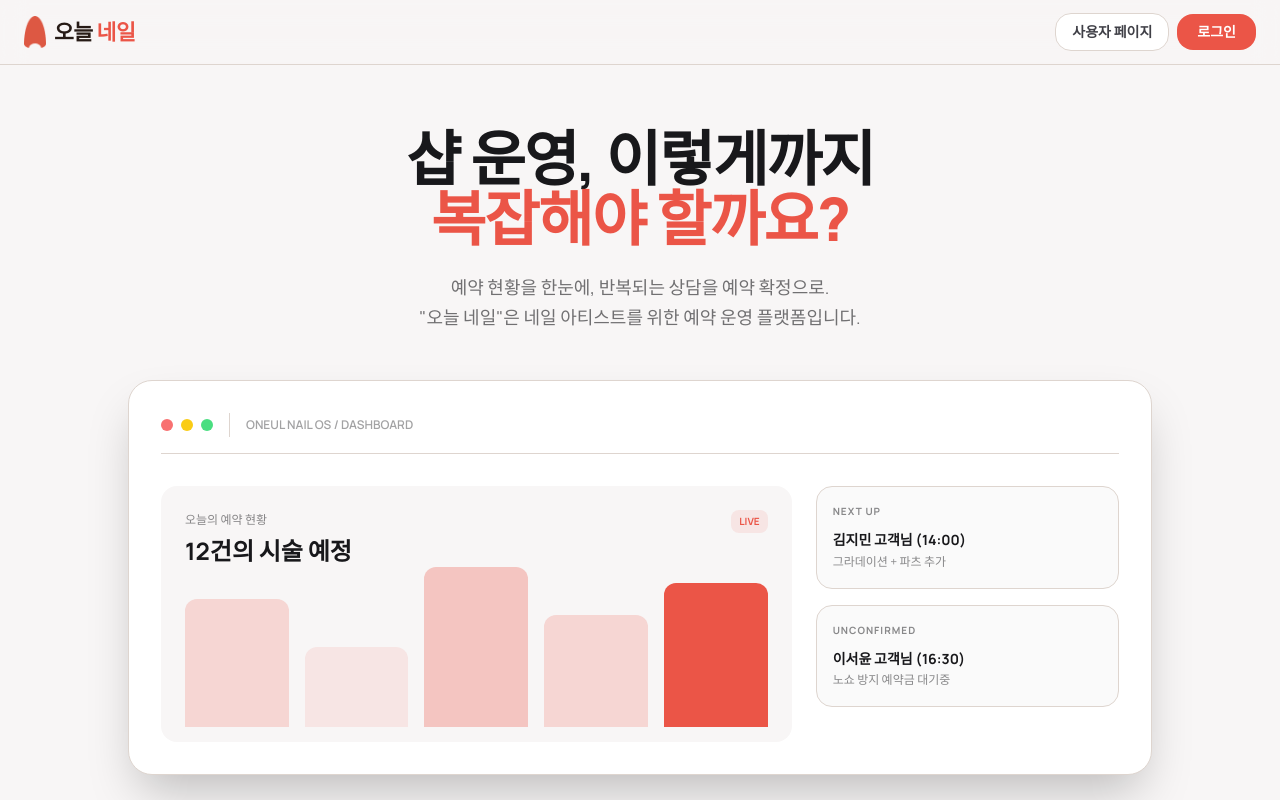
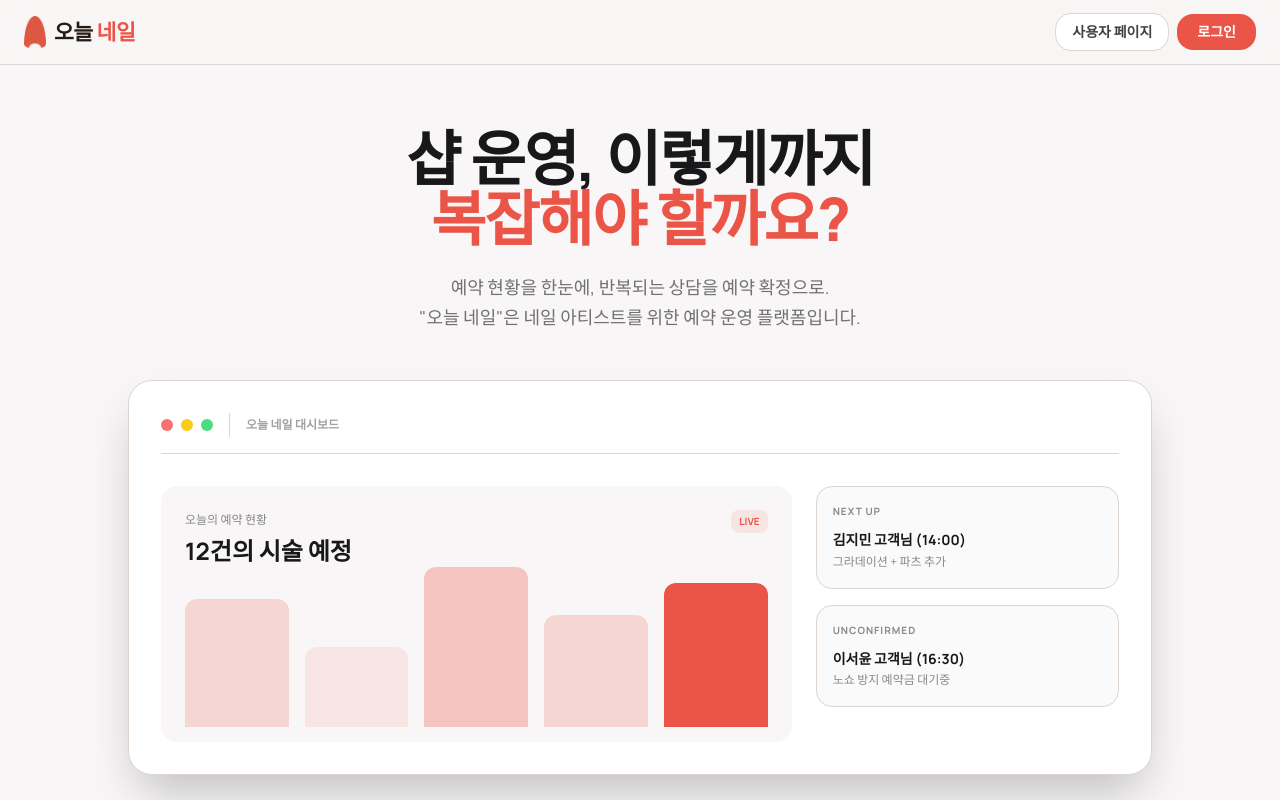
Before and after one commit to todays-nail/owner-app, a Next.js app: page /owner in a window 1280 px wide. Shown: the top 800 px of the page. Built offline with nearby package versions, Linux system fonts and the light colour scheme; no server answers.

Commit message:
refactor(owner-copy): 레거시 ONEUL NAIL 노출 문구를 오늘 네일로 정리

```diff
--- a/src/app/(public)/owner/page.tsx
+++ b/src/app/(public)/owner/page.tsx
@@ -53,7 +53,7 @@ const START_HREF = "/signup";
 const LOGIN_HREF = "/login";
 
 export const metadata = createPageMetadata({
-  title: "오늘 네일 (Oneul Nail) - Premium Nail Shop OS",
+  title: "오늘 네일 - 사장님 운영 플랫폼",
   description: "네일 샵 운영을 위한 예약 운영 플랫폼 오늘 네일",
   noIndex: false
 });
@@ -102,7 +102,7 @@ export default function OwnerMarketingPage() {
                   <div className="h-3 w-3 rounded-full bg-green-400" />
                 </div>
                 <div className="h-6 w-px bg-border dark:bg-white/10" />
-                <div className="text-xs font-semibold opacity-40">ONEUL NAIL OS / DASHBOARD</div>
+                <div className="text-xs font-semibold opacity-40">오늘 네일 대시보드</div>
               </div>
 
               <div className="grid grid-cols-12 gap-6">
--- a/src/app/(public)/page.tsx
+++ b/src/app/(public)/page.tsx
@@ -5,7 +5,7 @@ import SentenceLines from "@/components/ui/sentence-lines";
 import { AppLaunchLogo } from "@/components/brand/app-launch-logo";
 
 export const metadata = createPageMetadata({
-  title: "오늘 네일 | Oneul Nail",
+  title: "오늘 네일 | 서비스 허브",
   description: "사장님과 사용자를 연결하는 오늘 네일 서비스 허브",
   noIndex: false
 });
--- a/src/app/(public)/user/page.tsx
+++ b/src/app/(public)/user/page.tsx
@@ -97,7 +97,7 @@ const discoverDesignImages = [
 ];
 
 export const metadata = createPageMetadata({
-  title: "Oneul Nail - AI 피팅 서비스로 미리보고 원하는 시간에 바로 예약",
+  title: "오늘 네일 - AI 피팅 서비스로 미리보고 원하는 시간에 바로 예약",
   description: "내 취향 탐색부터 AI 피팅, 투명한 가격 확인과 예약까지 한 번에.",
   noIndex: false
 });
```
